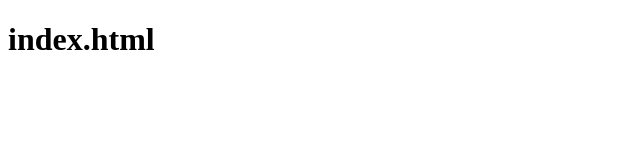
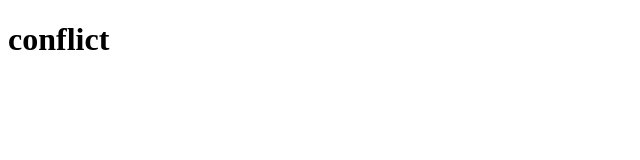
Before and after one commit to hasnain-Ashraf898/practice, a plain HTML site: page index.html in a window 1280 px wide. Shown: the whole page, without its empty margins (0-640 px from the left). Drawn offline with Linux system fonts and the light colour scheme.

Commit message:
Update index.html
conflict

```diff
--- a/index.html
+++ b/index.html
@@ -7,6 +7,6 @@
      <title>Document</title>
 </head>
 <body>
-     <h1>index.html</h1>
+     <h1>conflict</h1>
 </body>
 </html>
```
